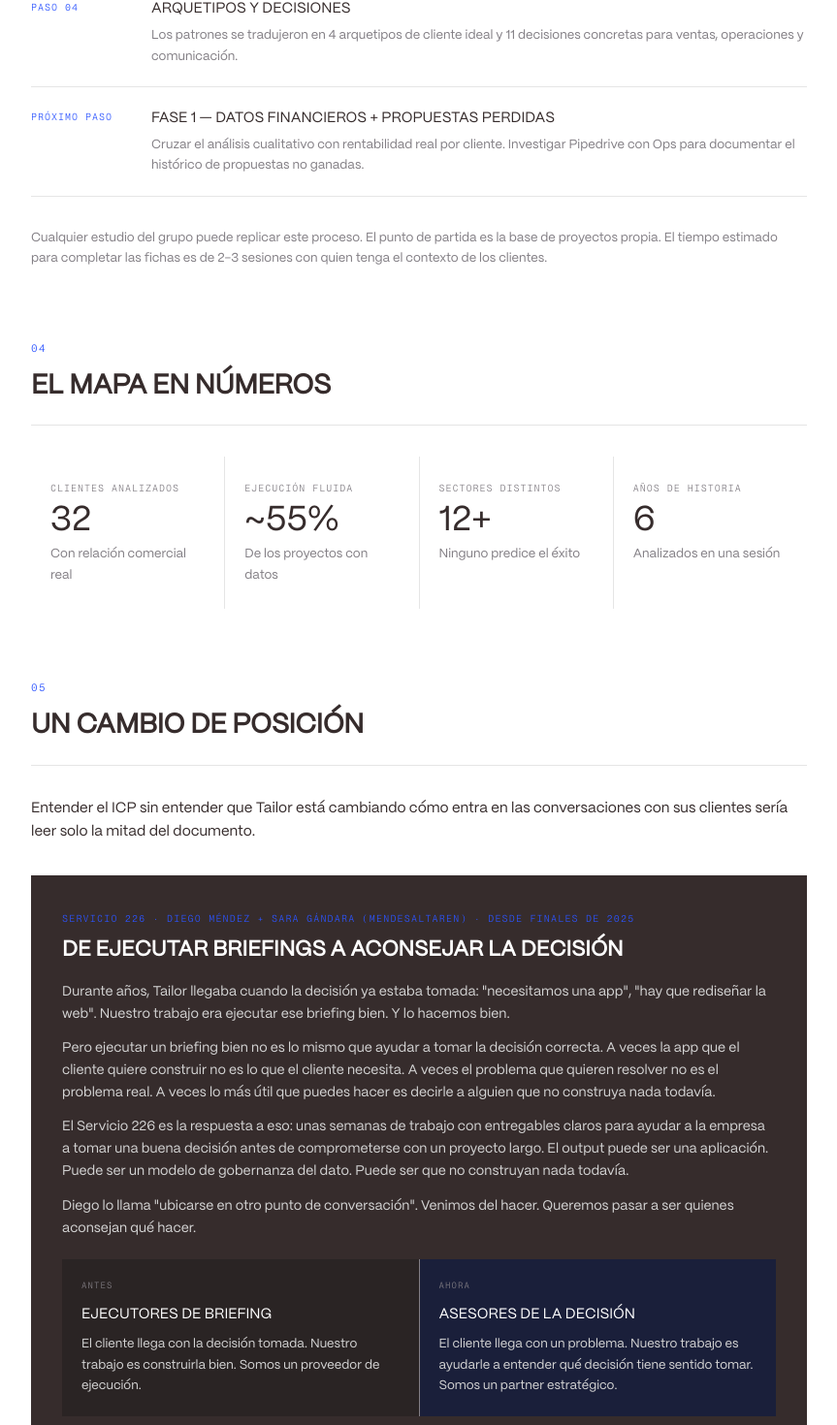
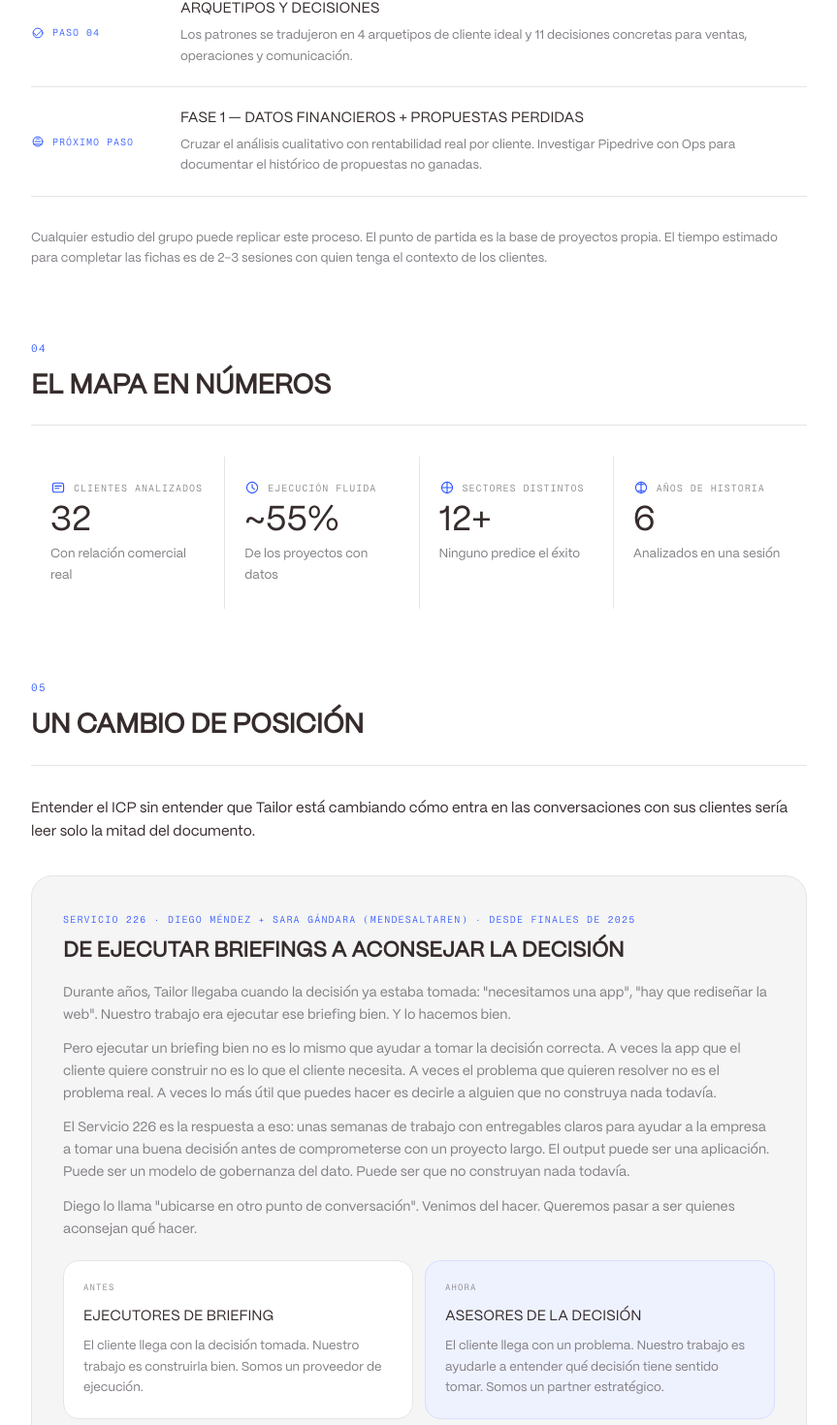
Before and after one commit to smilingcoco/Origins-Map-Tailor-Hub, a React (Vite) app: page / in a window 1280 px wide. Shown: the part 2718-4188 px from the top of the page at 97% size, without its empty margins (314-1177 px from the left). Built offline with nearby package versions, Linux system fonts and the light colour scheme.

Commit message:
Add subtle iconography and restyle evolution block with rounded contrast

```diff
--- a/src/components/MetricsGrid.jsx
+++ b/src/components/MetricsGrid.jsx
@@ -22,11 +22,33 @@ function MetricValue({ metric, active }) {
 }
 
 export default function MetricsGrid({ metrics, active }) {
+  const icons = [
+    <svg viewBox="0 0 20 20" aria-hidden="true">
+      <rect x="3" y="4" width="14" height="12" rx="3" />
+      <path d="M6 8h8M6 11h5" />
+    </svg>,
+    <svg viewBox="0 0 20 20" aria-hidden="true">
+      <circle cx="10" cy="10" r="7" />
+      <path d="M10 6v4l3 2" />
+    </svg>,
+    <svg viewBox="0 0 20 20" aria-hidden="true">
+      <path d="M3 10h14M10 3v14" />
+      <circle cx="10" cy="10" r="7" />
+    </svg>,
+    <svg viewBox="0 0 20 20" aria-hidden="true">
+      <path d="M10 3v14M6 6h8M6 14h8" />
+      <circle cx="10" cy="10" r="7" />
+    </svg>
+  ];
+
   return (
     <div className="metrics-grid">
-      {metrics.map((metric) => (
+      {metrics.map((metric, index) => (
         <div className="metric-cell" key={metric.label}>
-          <div className="metric-label">{metric.label}</div>
+          <div className="metric-label-row">
+            <span className="metric-icon">{icons[index] || icons[0]}</span>
+            <div className="metric-label">{metric.label}</div>
+          </div>
           <MetricValue metric={metric} active={active} />
           <div className="metric-desc">{metric.desc}</div>
         </div>
--- a/src/components/Timeline.jsx
+++ b/src/components/Timeline.jsx
@@ -1,6 +1,29 @@
 import { motion } from 'framer-motion';
 
 export default function Timeline({ items }) {
+  const icons = [
+    <svg viewBox="0 0 20 20" aria-hidden="true">
+      <rect x="3" y="3.5" width="14" height="13" rx="2.5" />
+      <path d="M6.5 7h7M6.5 10h7M6.5 13h4" />
+    </svg>,
+    <svg viewBox="0 0 20 20" aria-hidden="true">
+      <path d="M3.5 15.5h13V4.5h-13z" />
+      <path d="M6.5 8.5h7M6.5 11.5h5" />
+    </svg>,
+    <svg viewBox="0 0 20 20" aria-hidden="true">
+      <circle cx="10" cy="10" r="6.5" />
+      <path d="M10 6.5v3.5l2.5 1.8" />
+    </svg>,
+    <svg viewBox="0 0 20 20" aria-hidden="true">
+      <path d="M4 10l4 4 8-8" />
+      <circle cx="10" cy="10" r="7" />
+    </svg>,
+    <svg viewBox="0 0 20 20" aria-hidden="true">
+      <path d="M4 14h12M6 10h8M8 6h4" />
+      <circle cx="10" cy="10" r="7" />
+    </svg>
+  ];
+
   return (
     <div className="timeline">
       {items.map((item, index) => (
@@ -15,7 +38,10 @@ export default function Timeline({ items }) {
           }}
           viewport={{ once: true, margin: '-80px' }}
         >
-          <div className="timeline-date">{item.step}</div>
+          <div className="timeline-date">
+            <span className="timeline-icon">{icons[index] || icons[0]}</span>
+            {item.step}
+          </div>
           <div className="timeline-content">
             <div className="timeline-title">{item.title}</div>
             <div className="timeline-body">{item.body}</div>
--- a/src/styles/globals.css
+++ b/src/styles/globals.css
@@ -355,11 +355,35 @@ a {
   padding: 24px 20px;
 }
 
+.metric-label-row {
+  display: flex;
+  align-items: center;
+  gap: 8px;
+  margin-bottom: 8px;
+}
+
+.metric-icon {
+  width: 16px;
+  height: 16px;
+  color: var(--blue-500);
+  display: inline-flex;
+}
+
+.metric-icon svg {
+  width: 100%;
+  height: 100%;
+  stroke: currentColor;
+  fill: none;
+  stroke-width: 1.4;
+  stroke-linecap: round;
+  stroke-linejoin: round;
+}
+
 .metric-label {
   font-size: 10px;
   letter-spacing: 0.1em;
   color: var(--neutral-600);
-  margin-bottom: 8px;
+  margin-bottom: 0;
 }
 
 .metric-value {
@@ -390,11 +414,31 @@ a {
 }
 
 .timeline-date {
-  min-width: 100px;
+  min-width: 130px;
   font-size: 10px;
   letter-spacing: 0.1em;
   color: var(--blue-500);
-  padding-top: 2px;
+  padding-top: 1px;
+  display: flex;
+  align-items: center;
+  gap: 8px;
+}
+
+.timeline-icon {
+  width: 14px;
+  height: 14px;
+  color: var(--blue-500);
+  display: inline-flex;
+}
+
+.timeline-icon svg {
+  width: 100%;
+  height: 100%;
+  stroke: currentColor;
+  fill: none;
+  stroke-width: 1.4;
+  stroke-linecap: round;
+  stroke-linejoin: round;
 }
 
 .timeline-title {
@@ -409,7 +453,15 @@ a {
   color: var(--neutral-600);
 }
 
-.evolution-box,
+.evolution-box {
+  background: var(--neutral-100);
+  color: var(--neutral-900);
+  border: 1px solid var(--neutral-200);
+  border-radius: 22px;
+  padding: 36px 32px;
+  margin: 32px 0;
+}
+
 .signal-hunter-box {
   background: var(--neutral-900);
   color: var(--neutral-00);
@@ -434,7 +486,11 @@ a {
   line-height: 1.1;
 }
 
-.evolution-body,
+.evolution-body {
+  font-size: 14px;
+  color: var(--neutral-600);
+}
+
 .signal-hunter-body {
   font-size: 14px;
   color: var(--neutral-300);
@@ -449,21 +505,23 @@ a {
 .evolution-vs {
   display: grid;
   grid-template-columns: 1fr 1fr;
-  gap: 1px;
-  background: var(--neutral-600);
+  gap: 12px;
   margin: 20px 0;
 }
 
 .evolution-col {
   padding: 20px;
+  border-radius: 16px;
+  border: 1px solid var(--neutral-200);
 }
 
 .evolution-col.before {
-  background: #2a2424;
+  background: var(--neutral-00);
 }
 
 .evolution-col.after {
-  background: #1a1f3a;
+  background: #eef2ff;
+  border-color: #d7dfff;
 }
 
 .evolution-col-label {
@@ -477,13 +535,13 @@ a {
   font-family: 'PPMori', serif;
   font-size: 15px;
   text-transform: uppercase;
-  color: var(--neutral-00);
+  color: var(--neutral-900);
   margin-bottom: 8px;
 }
 
 .evolution-col-body {
   font-size: 13px;
-  color: var(--neutral-300);
+  color: var(--neutral-600);
 }
 
 .pattern-block {
@@ -974,6 +1032,10 @@ a {
     min-width: auto;
   }
 
+  .timeline-date {
+    flex-wrap: wrap;
+  }
+
   .metrics-grid {
     grid-template-columns: 1fr;
   }
```
